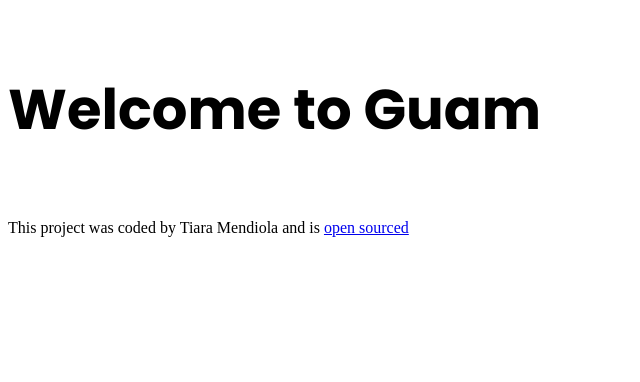
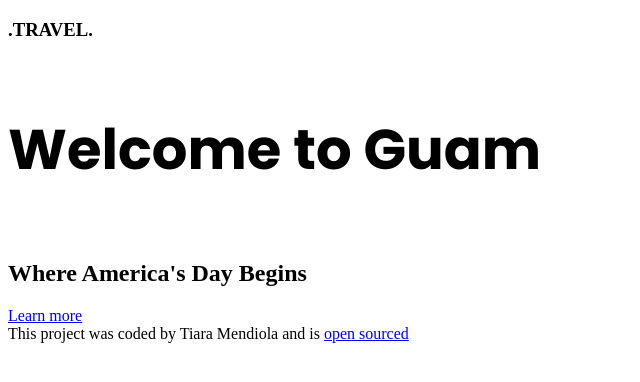
Before and after one commit to Teewawa/travel-guam-project, a plain HTML site: page index.html in a window 1280 px wide. Shown: the whole page, without its empty margins (0-640 px from the left). Drawn offline with Linux system fonts and the light colour scheme.

Commit message:
Added wrapper and header section
Added h1-h3 content and a link

```diff
--- a/index.html
+++ b/index.html
@@ -13,10 +13,20 @@
 </head>
 
 <body>
-    <h1>Welcome to Guam</h1>
-    <footer>This project was coded by Tiara Mendiola and is
-        <a href="https://github.com/Teewawa/travel-guam-project" target="_blank">open sourced</a>
-    </footer>
+    <div class="container">
+        <header>
+            <h3>.TRAVEL.</h3>
+            <h1>Welcome to Guam</h1>
+            <h2>Where America's Day Begins</h2>
+            <a href="#more">Learn more</a>
+        </header>
+
+        <footer>This project was coded by Tiara Mendiola and is
+            <a href="https://github.com/Teewawa/travel-guam-project" target="_blank">open sourced</a>
+        </footer>
+
+    </div>
+
 
 </body>
 
```
